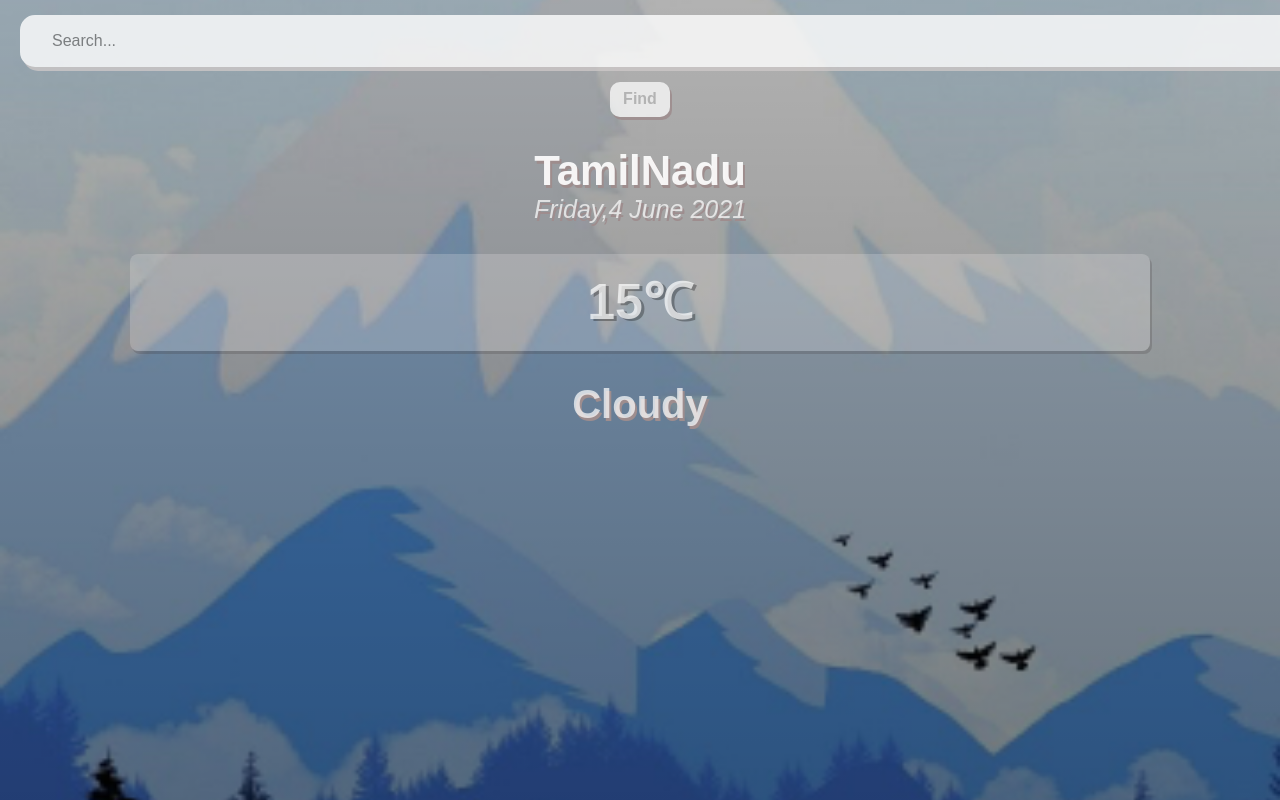
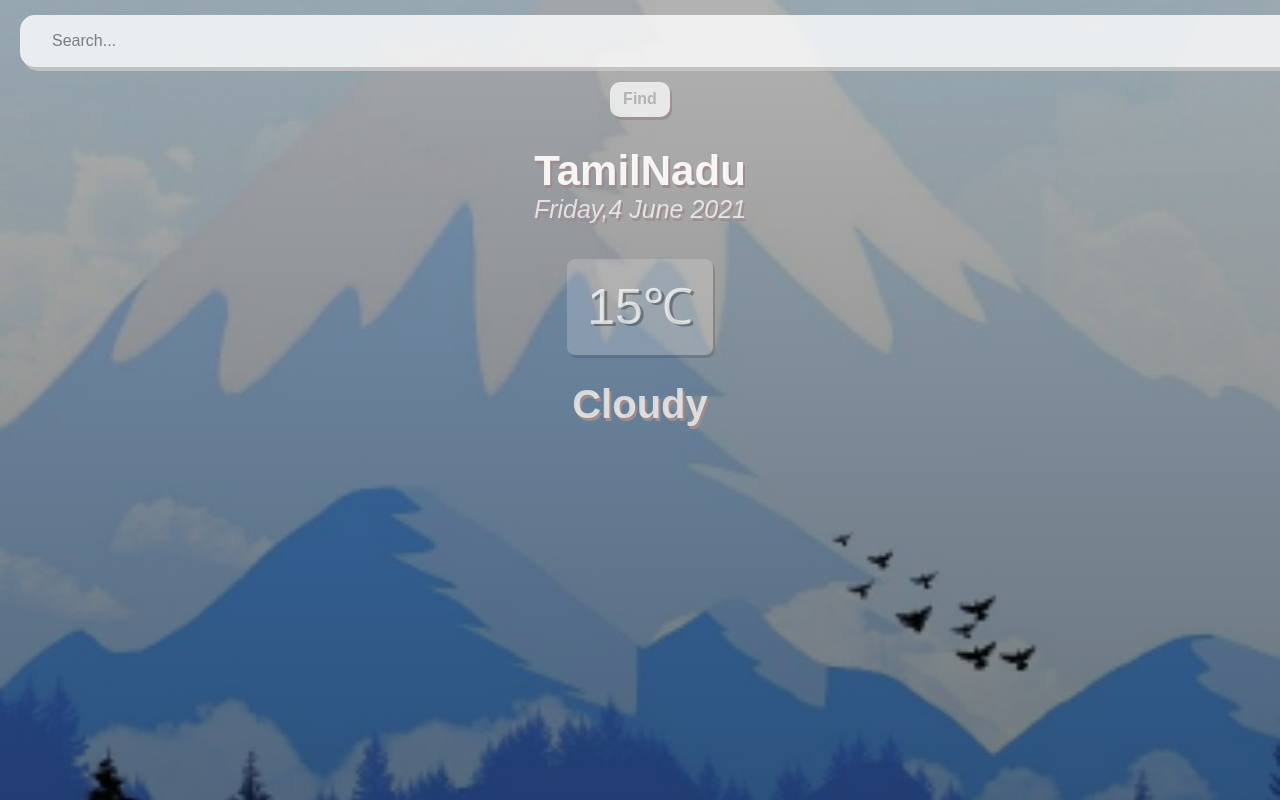
Before and after one commit to arundhaas1/Weather-Mobile, a React (Create React App) app: page / in a window 1280 px wide. Shown: the top 800 px of the page. Built offline with nearby package versions, Linux system fonts and the light colour scheme.

Commit message:
update css styles

```diff
--- a/src/App.css
+++ b/src/App.css
@@ -35,25 +35,22 @@ body{
   font-size: 25px;
   margin-bottom: 30px;
   font-style: italic;
+  margin-bottom: 55px;
 }
 
-.temperature{
+
+p{
+  text-align: center;
+  display: inline;
+  font-size: 50px;
   color: rgba(255, 255, 255,0.7);
-  text-shadow:2px 3px rgb(158, 141, 142);
-  font-size: 29px;
-  margin: 30px 130px;
-  padding: 20px 20px;
+  text-shadow: 3px 2px rgba(0, 0, 0, 0.3);
+
   background: rgba(252, 250, 250, 0.2);
   box-shadow: 2px 3px rgba(56, 45, 45, 0.2);
   border-radius: 8px;
-  text-shadow: 3px 2px rgba(0, 0, 0, 0.3);
-  font-size: 50px;
-  position: relative;
-  display: inline-block;
-  text-align: center;
-  display: flex;
-  justify-content: center;
-  font-weight: 900;
+
+  padding: 20px;
 }
 
 .climate{
@@ -62,6 +59,7 @@ body{
   font-size: 40px;
   margin-bottom: 30px;
   font-weight: bold;
+  margin-top: 45px;
 }
 
 button{
--- a/src/App.js
+++ b/src/App.js
@@ -21,14 +21,21 @@ function App() {
     return(`${day},${date} ${month} ${year}`)
   }
 
-  const[input,setInput]=useState("")
+  const[input,setInput]=useState("texas")
   const[weather,setWeather]=useState({})
 
-  const todayClimate=(event)=>{
-        fetch(`${api.base}weather?q=${setInput}&units=metric&appid=${api.key}`)
+  const todayClimate=async ()=>{
+    //console.log(input)
+        await fetch(`${api.base}weather?q=${input}&units=metric&appid=${api.key}`)
         .then(res=>res.json())
-        .then(data=>setWeather(data)
-        )
+        .then(data=>{
+          setWeather(data)
+          console.log(weather)
+      })
+
+  }
+  const onTextChange=(event)=>{
+      setInput(event.target.value)
   }
 
     return (
@@ -37,9 +44,11 @@ function App() {
               <input
                  type="text"
                  placeholder="Search..."
-                 className="Search">
-              </input>
-              <button>
+                 className="Search"
+                onChange={onTextChange}
+                />
+
+              <button onClick={todayClimate}>
                 Find
               </button>
             </div>
@@ -53,7 +62,7 @@ function App() {
             </div>
 
             <div className="temperature tc">
-              15&#8451;
+              <p>15&#8451;</p>
             </div>
 
             <div className="climate tc">
```
